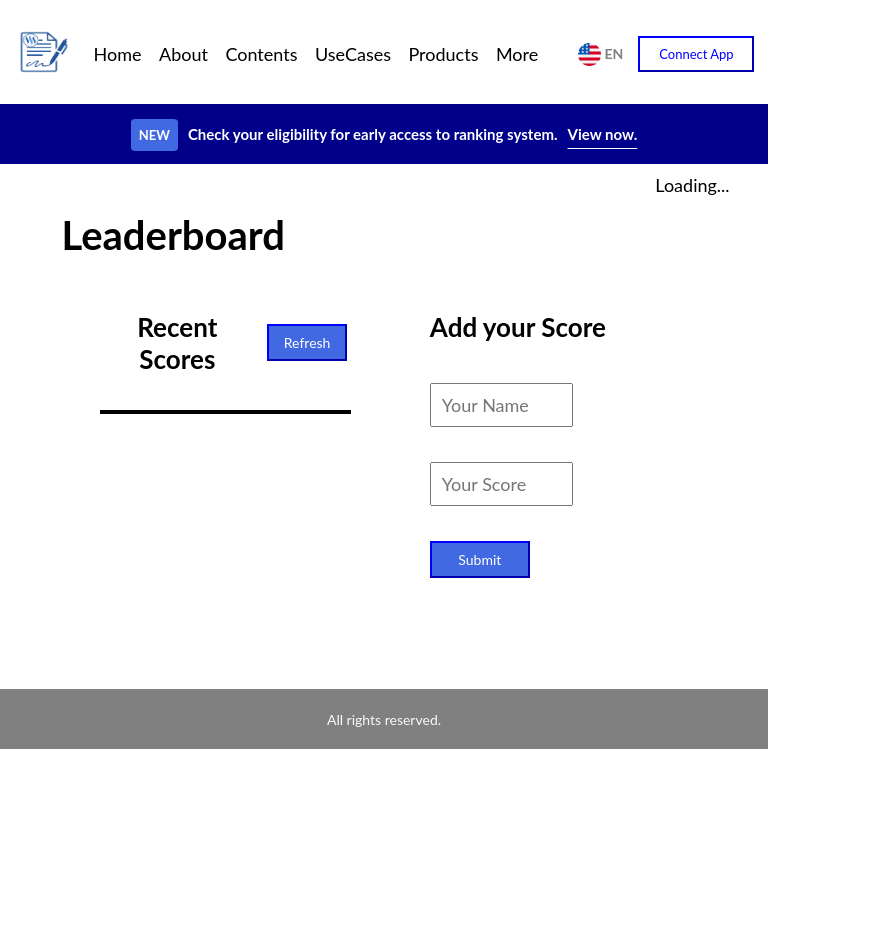
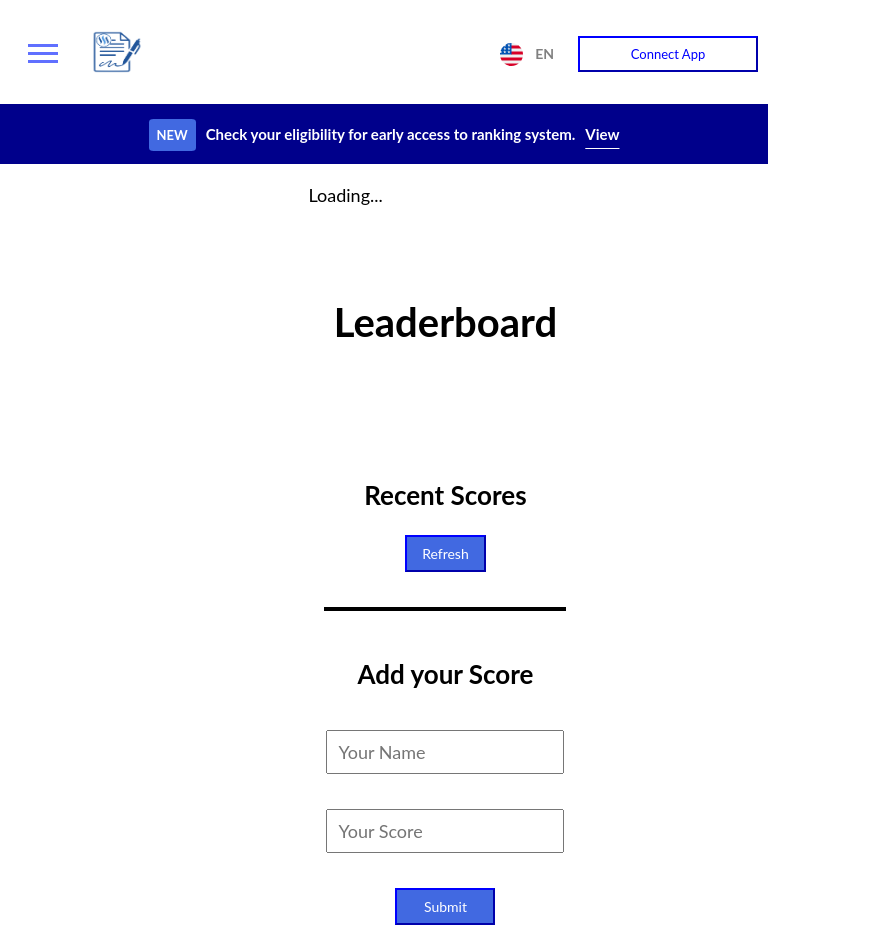
Before and after one commit to mkaya13/leaderboard-project, a website: page src/index.html in a window 768 px wide. Shown: the top 928 px of the page, 891 px wide, since content can reach past the window. Before the commit the page ends 800 px from the top, so only its background shows below. Drawn offline with Linux system fonts and the light colour scheme.

Commit message:
Adds mobile version styling

```diff
--- a/package.json
+++ b/package.json
@@ -6,7 +6,7 @@
   "scripts": {
     "test": "echo \"Error: no test specified\" && exit 1",
     "watch": "webpack --watch",
-    "start": "webpack serve --open",
+    "start": "WATCHPACK_POLLING=true webpack serve --open",
     "build": "webpack"
   },
   "repository": {
--- a/src/index.html
+++ b/src/index.html
@@ -9,8 +9,13 @@
 </head>
 <body>
     <nav>
+        <a href="#" class="toggle-button">
+            <span class="bar"></span>
+            <span class="bar"></span>
+            <span class="bar"></span>
+        </a>
         <span><img src="./img/logo.png" alt=""></span>
-        <ul>
+        <ul class="nav-list">
             <li>Home</li>
             <li>About</li>
             <li>Contents</li>
@@ -18,8 +23,10 @@
             <li>Products</li>
             <li>More</li>
         </ul>
-        <span class="flags"><img class="language-flag" src="./img/USA-flag.svg" alt=""></span>
-        <h3 class="language">EN</h3>
+        <div class="flag-div"></div>
+            <span class="flags"><img class="language-flag" src="./img/USA-flag.svg" alt=""></span>
+            <h3 class="language">EN</h3>
+        </div>
         <button class="connect-button">Connect App</button>
     </nav>
     <main>
@@ -28,7 +35,7 @@
                 <ul class="announcement-list">
                     <li><span class="new">NEW</span></li>
                     <li>Check your eligibility for early access to ranking system.</li>
-                    <li><a class="view-now" href="#">View now.</a></li>
+                    <li><a class="view-now" href="#">View</a></li>
                 </ul>
             </div>
             <span class="current-time">Loading...</span>
--- a/src/style.css
+++ b/src/style.css
@@ -11,25 +11,6 @@ body {
   align-content: center;
   align-items: center;
   width: 100%;
-}
-
-nav {
-  display: flex;
-  flex-direction: row;
-  justify-content: space-between;
-  width: calc(60% + 300px);
-  margin-right: 20px;
-  height: 100px;
-  padding: 0.5% 0 0 0;
-  align-items: center;
-}
-
-nav ul {
-  display: flex;
-  width: 100%;
-  padding-left: calc(20% - 160px);
-  gap: calc(16% - 60px);
-  list-style: none;
 }
 
 nav ul li {
@@ -138,36 +119,22 @@ section ul li a {
   text-underline-offset: 8px;
 }
 
-.content-section {
-  height: 80%;
-  padding: 2% 8% 0 8%;
-}
-
-.content-section h1 {
-  font-size: 40px;
-}
-
 .main-content {
   display: flex;
+  height: 100%;
   flex-direction: column;
 }
 
-.content-boxes {
-  display: flex;
-  flex-direction: row;
-  padding: 8% 6% 0 6%;
-  font-size: 16px;
-}
-
 .item-1 {
-  flex: 3;
+  flex: 4;
+  gap: 15%;
 }
 
 .item-2 {
   display: flex;
   flex: 2;
   flex-direction: column;
-  gap: 40px;
+  gap: 8.5%;
 }
 
 .content-title {
@@ -252,8 +219,6 @@ input {
   width: 100%;
   display: flex;
   justify-content: end;
-  margin-right: 10%;
-  padding-top: 10px;
 }
 
 footer {
@@ -270,3 +235,196 @@ footer {
   font-size: 14px;
   color: ghostwhite;
 }
+
+@media (min-width: 768px) {
+  .toggle-button {
+    display: none;
+  }
+
+  nav {
+    display: flex;
+    flex-direction: row;
+    justify-content: space-between;
+    width: calc(60% + 300px);
+    margin-right: 20px;
+    height: 100px;
+    padding: 0.5% 0 0 0;
+    align-items: center;
+  }
+
+  nav ul {
+    display: flex;
+    width: 100%;
+    padding-left: calc(20% - 160px);
+    gap: calc(16% - 60px);
+    list-style: none;
+  }
+
+  .content-boxes {
+    display: flex;
+    flex-direction: row;
+    padding: 8% 6% 0 6%;
+    font-size: 16px;
+  }
+
+  .content-section {
+    height: 80%;
+    width: 75%;
+    padding: 2% 8% 0 8%;
+  }
+
+  .content-section h1 {
+    font-size: 40px;
+  }
+
+  .current-time {
+    margin-right: 10%;
+    padding-top: 10px;
+  }
+}
+
+@media (max-width: 768px) {
+  main {
+    width: 100%;
+  }
+
+  nav {
+    display: flex;
+    flex-direction: row;
+    width: 100%;
+    margin-right: 20px;
+    height: 100px;
+    padding: 0.5% 0 0 0;
+    align-items: center;
+  }
+
+  nav ul {
+    display: none;
+    width: 0;
+    list-style: none;
+  }
+
+  .nav-list + .flag-div {
+    padding-left: calc(62% - 160px);
+  }
+
+  .toggle-button {
+    display: block;
+    margin-left: 5%;
+    right: 4%;
+    flex-direction: column;
+    justify-content: space-between;
+    width: 30px;
+    height: 19px;
+    display: flex;
+  }
+
+  .toggle-button .bar {
+    height: 3px;
+    width: 30px;
+    background-color: #6070ff;
+    -webkit-transition: all 0.3s ease-in-out;
+    transition: all 0.3s ease-in-out;
+  }
+
+  .content-boxes {
+    display: flex;
+    flex-direction: column;
+    align-content: center;
+    justify-content: center;
+    align-items: center;
+    font-size: 16px;
+    gap: 10%;
+  }
+
+  .item-1 {
+    display: flex;
+    width: 100%;
+    flex-direction: column;
+    justify-content: center;
+    align-items: center;
+  }
+
+  .item-2 {
+    display: flex;
+    width: 100%;
+    justify-content: center;
+    align-items: center;
+    flex-direction: column;
+    gap: 40px;
+  }
+
+  .main-content {
+    display: flex;
+    width: 100%;
+    align-items: center;
+    justify-content: center;
+    flex-direction: column;
+    padding-top: 10%;
+    gap: 10%;
+  }
+
+  .main-content h1 {
+    font-size: 40px;
+  }
+
+  .subtitle-and-refresh {
+    display: flex;
+    flex-direction: column;
+    margin-top: 10%;
+    gap: 5%;
+    width: 100%;
+  }
+
+  .content-section {
+    height: 80%;
+    width: 100%;
+  }
+
+  .ranking-table {
+    width: 100%;
+  }
+
+  form {
+    width: 90%;
+  }
+
+  .refresh {
+    margin-top: 10%;
+  }
+
+  .content-title {
+    margin-top: 20%;
+  }
+
+  .add-to-ranking {
+    display: flex;
+    flex-direction: column;
+    align-items: center;
+  }
+
+  .announcement-list {
+    width: 90%;
+    justify-content: center;
+    align-content: center;
+    align-items: center;
+  }
+
+  .current-time {
+    display: flex;
+    justify-content: center;
+    text-align: center;
+    padding-top: 20px;
+  }
+
+  .ranking-table ul li {
+    display: flex;
+    align-content: center;
+    justify-content: center;
+    align-items: center;
+    text-align: center;
+    font-size: 17px;
+    height: 40px;
+    padding: 0 0 0 0px;
+  }
+}
```
